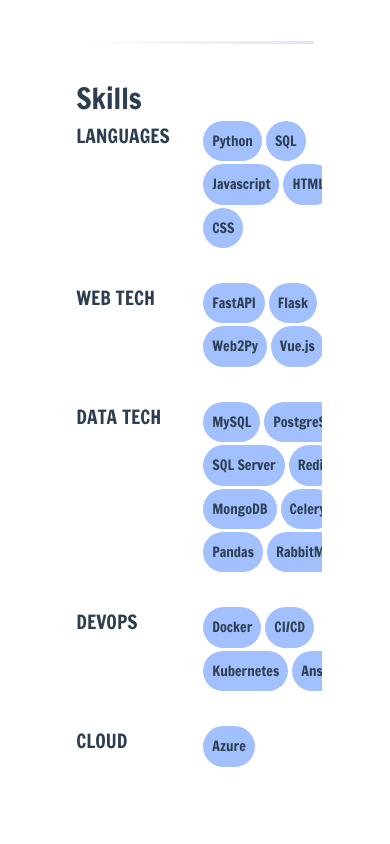
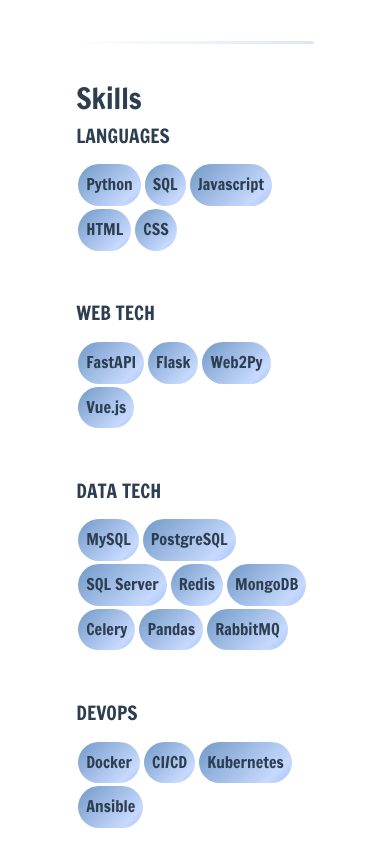
Before and after one commit to SimonDahrs/simondahrs.github.io, a Vue app in the folder frontend/personal-website/: page /#skills in a window 390 px wide. Shown: the part 4860-5704 px from the top of the page. Built offline with nearby package versions, Linux system fonts and the light colour scheme.

Commit message:
Improve responsiveness of skills section

```diff
--- a/frontend/personal-website/src/assets/base.css
+++ b/frontend/personal-website/src/assets/base.css
@@ -9,8 +9,9 @@
   --vt-c-black-mute: #282828;
 
   --vt-c-indigo: #2c3e50;
-  --vt-c-dark-pastel-blue: #779ecb;
+  --vt-c-pastel-blue-dark: #779ecb;
   --vt-c-pastel-blue: #a2bffe;
+  --vt-c-pastel-blue-light: #c7d9fe;
 
   --vt-c-divider-light-1: rgba(60, 60, 60, 0.29);
   --vt-c-divider-light-2: rgba(60, 60, 60, 0.12);
--- a/frontend/personal-website/src/assets/main.css
+++ b/frontend/personal-website/src/assets/main.css
@@ -10,7 +10,7 @@
 a,
 .green {
   text-decoration: none;
-  color: var(--vt-c-dark-pastel-blue);
+  color: var(--vt-c-pastel-blue-dark);
   padding: 3px;
 }
 
--- a/frontend/personal-website/src/components/NavigationBar.vue
+++ b/frontend/personal-website/src/components/NavigationBar.vue
@@ -64,7 +64,7 @@
     font-weight: bold;
     /* width: 5px; */
     /* border-radius: 10px; */
-    /* border-bottom: solid 3px var(--vt-c-dark-pastel-blue);   */
+    /* border-bottom: solid 3px var(--vt-c-pastel-blue-dark);   */
     opacity: 0;
     transition: opacity 350ms ease-out;
 }
@@ -72,7 +72,7 @@
 .menu-item:not(.active):hover:after { opacity: 1; }
 
 .menu-item.active:after {
-    /* border-bottom: 3px solid var(--vt-c-dark-pastel-blue); */
+    /* border-bottom: 3px solid var(--vt-c-pastel-blue-dark); */
     opacity: 1;
 }
 
--- a/frontend/personal-website/src/components/SkillsOverview.vue
+++ b/frontend/personal-website/src/components/SkillsOverview.vue
@@ -28,7 +28,8 @@
     grid-template-columns: 125px 75%;
     row-gap: 2rem;
 }
-.category{
+
+.category {
     text-transform: uppercase;
     font-weight: bold;
 }
@@ -38,11 +39,22 @@
     padding: 0.5rem;
     margin-left: 2px;
     margin-right: 2px;
-    border: 1px solid transparent;
+    /* border: 1px solid transparent; */
     border-radius: 9999px;
-    background-color: var(--vt-c-pastel-blue);
-    font-size: 14px;
+    background: linear-gradient(135deg, var(--vt-c-pastel-blue-dark) 5%, var(--vt-c-pastel-blue-light) 80%, var(--vt-c-pastel-blue) 100%);
+    font-size: 16px;
     font-weight: bold;
     margin-bottom: 3px;
 }
+
+@media only screen and (max-width: 768px) {
+    .all-skills {
+        grid-template-columns: 100%;
+        row-gap: 0.8rem;
+    }
+
+    .category:not(:first-child) {
+        margin-top: 2rem;
+    }
+}
 </style>
```
